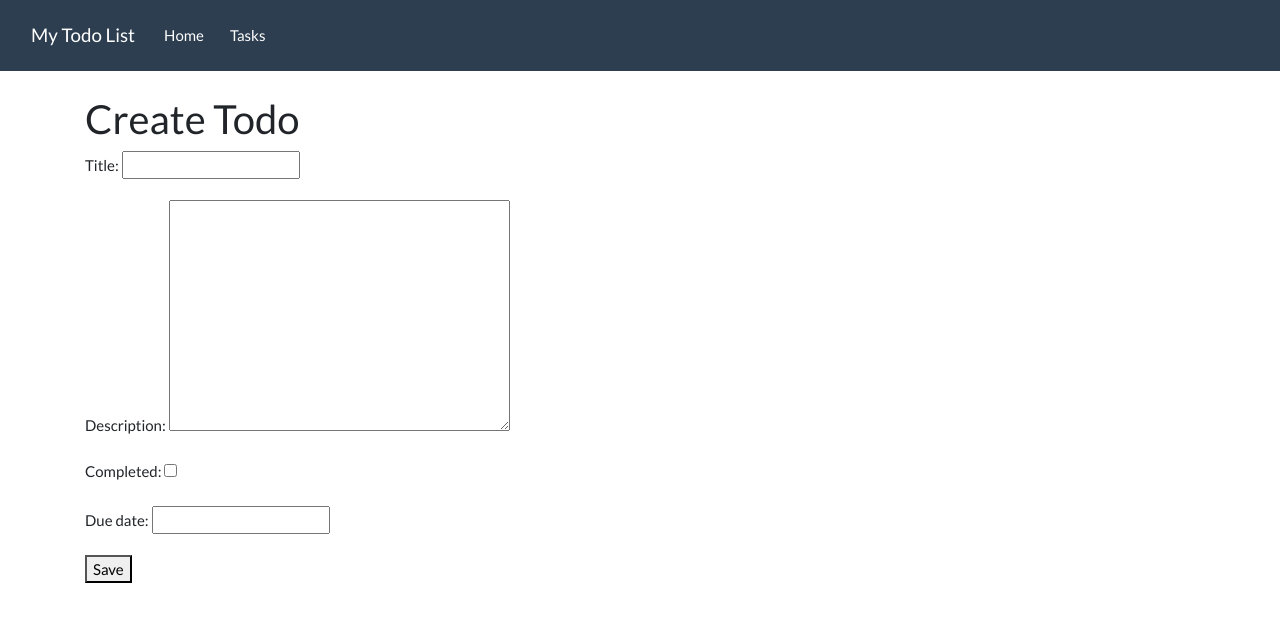
After one commit to AlexNguyenCPP/TodoList, a Django app: page /todo/add/ in a window 1280 px wide. The commit adds this page. Shown: the top 622 px of the page. Run offline with Django 4.2, Linux system fonts and the light colour scheme; some libraries are stand-ins or nearby versions.

Commit message:
basic todo functionality added

```diff
--- /dev/null
+++ b/TodoListApp/models.py
@@ -0,0 +1,12 @@
+from django.db import models
+from django.utils import timezone
+
+class Todo(models.Model):
+    title = models.CharField(max_length=200)
+    description = models.TextField(blank=True)
+    completed = models.BooleanField(default=False)
+    created_date = models.DateTimeField(default=timezone.now)
+    due_date = models.DateTimeField(null=True, blank=True)
+
+    def __str__(self):
+        return self.title
--- a/TodoListApp/urls.py
+++ b/TodoListApp/urls.py
@@ -1,7 +1,10 @@
 from django.urls import path
-
-from .views import home
+from .views import home, TodoListView, TodoCreateView, TodoUpdateView, TodoDeleteView
 
 urlpatterns = [
     path("", home, name='home'),
+    path('tasks/', TodoListView.as_view(), name='todo_list'),
+    path('todo/add/', TodoCreateView.as_view(), name='todo_create'),
+    path('todo/<int:pk>/edit/', TodoUpdateView.as_view(), name='todo_update'),
+    path('todo/<int:pk>/delete/', TodoDeleteView.as_view(), name='todo_delete'),
 ]
--- a/TodoListApp/views.py
+++ b/TodoListApp/views.py
@@ -1,5 +1,32 @@
 
 from django.shortcuts import render
+from django.views.generic import ListView
+from .models import Todo
+from django.views.generic.edit import CreateView, UpdateView, DeleteView
+from django.urls import reverse_lazy
+
 
 def home(request):
     return render(request, 'home.html')
+
+class TodoListView(ListView):
+    model = Todo
+    template_name = 'todo_list.html'
+    context_object_name = 'todos'
+
+class TodoCreateView(CreateView):
+    model = Todo
+    fields = ['title', 'description', 'completed', 'due_date']
+    template_name = 'todo_form.html'
+    success_url = reverse_lazy('todo_list')
+
+class TodoUpdateView(UpdateView):
+    model = Todo
+    fields = ['title', 'description', 'completed', 'due_date']
+    template_name = 'todo_form.html'
+    success_url = reverse_lazy('todo_list')
+
+class TodoDeleteView(DeleteView):
+    model = Todo
+    template_name = 'todo_confirm_delete.html'
+    success_url = reverse_lazy('todo_list')
--- a/templates/base.html
+++ b/templates/base.html
@@ -31,6 +31,8 @@ form label {
 <nav class="navbar navbar-expand-lg navbar-dark bg-primary">
     <div class="container-fluid">
         <a class="navbar-brand" href="#">My Todo List</a>
+        <a href="{% url 'home' %}" class="btn btn-primary">Home</a>
+        <a href="{% url 'todo_list' %}" class="btn btn-primary">Tasks</a>
         <div class="ml-auto">
 {#            {% if user.is_authenticated %}#}
 {#                <a href="{% url 'logout' %}" class="btn btn-secondary">Logout</a>#}
--- /dev/null
+++ b/templates/todo_form.html
@@ -0,0 +1,10 @@
+{% extends 'base.html' %}
+
+{% block content %}
+    <h2>Create Todo</h2>
+    <form method="post">
+        {% csrf_token %}
+        {{ form.as_p }}
+        <button type="submit">Save</button>
+    </form>
+{% endblock %}
```
Also changed, not shown: templates/todo_confirm_delete.html (added, +10 -0 lines), templates/todo_list.html (added, +18 -0 lines), db.sqlite3.
